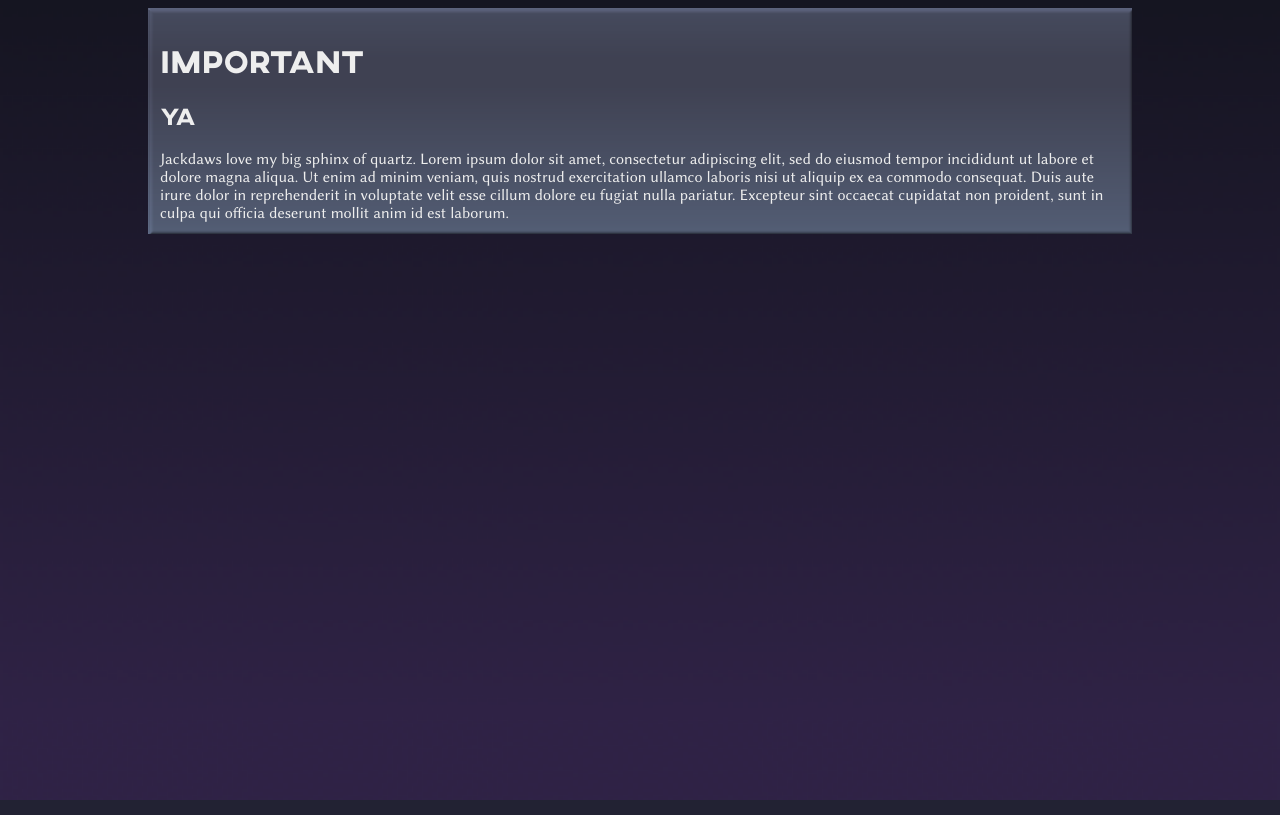
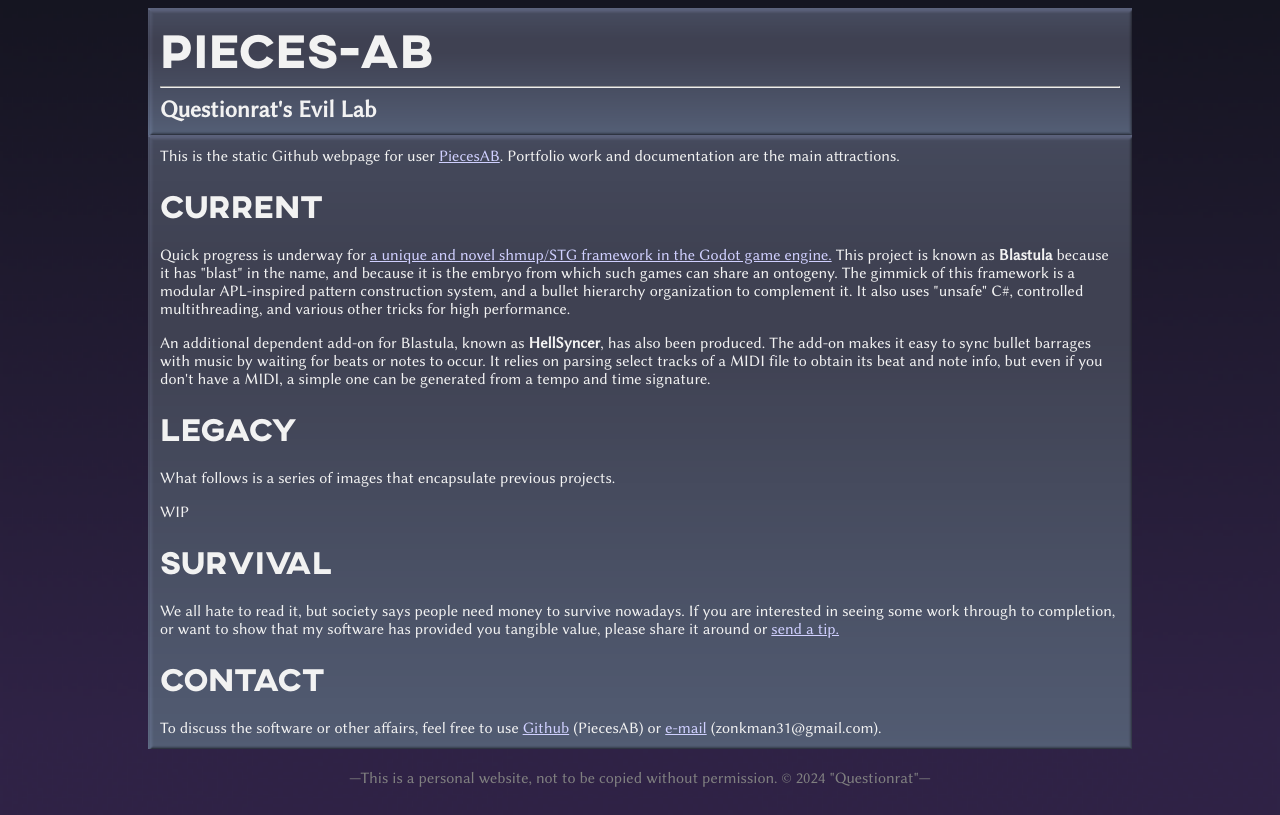
Before and after one commit to PiecesAB/piecesab.github.io, a plain HTML site: page index.html in a window 1280 px wide. Drawn offline with Linux system fonts and the light colour scheme.

Commit message:
working on the main page layout

```diff
--- a/index.html
+++ b/index.html
@@ -2,10 +2,32 @@
 <link rel="stylesheet" href="main-style.css" />
 </head>
 <body>
+<div id="header">
+	<div class="primary-container">
+		<span class="title">Pieces-AB</span>
+		<hr />
+		<span class="subtitle">Questionrat's Evil Lab</span>
+	</div>
+	<div class="navbar">
+
+	</div>
+</div>
 <div class="primary-container">
-<h1>Important</h1>
-<h2>Ya</h2>
-Jackdaws love my big sphinx of quartz.
-Lorem ipsum dolor sit amet, consectetur adipiscing elit, sed do eiusmod tempor incididunt ut labore et dolore magna aliqua. Ut enim ad minim veniam, quis nostrud exercitation ullamco laboris nisi ut aliquip ex ea commodo consequat. Duis aute irure dolor in reprehenderit in voluptate velit esse cillum dolore eu fugiat nulla pariatur. Excepteur sint occaecat cupidatat non proident, sunt in culpa qui officia deserunt mollit anim id est laborum.
+	This is the static Github webpage for user <a href="https://github.com/PiecesAB">PiecesAB</a>.
+	Portfolio work and documentation are the main attractions.
+	<h1>Current</h1>
+	<p>Quick progress is underway for <a href="./blastula/index.html">a unique and novel shmup/STG framework in the Godot game engine.</a> This project is known as <b>Blastula</b> because it has
+	"blast" in the name, and because it is the embryo from which such games can share an ontogeny. The gimmick of this framework is a modular APL-inspired pattern construction system, and a bullet hierarchy organization to complement it. It also uses "unsafe" C#, controlled multithreading, and various other tricks for high performance.</p>
+	<p>An additional dependent add-on for Blastula, known as <b>HellSyncer</b>, has also been produced. The add-on makes it easy to sync bullet barrages with music by waiting for beats or notes to occur. It relies on parsing select tracks of a MIDI file to obtain its beat and note info, but even if you don't have a MIDI, a simple one can be generated from a tempo and time signature.</p>
+	<h1>Legacy</h1>
+	<p>What follows is a series of images that encapsulate previous projects.</p>
+	<p>WIP</p>
+	<h1>Survival</h1>
+	We all hate to read it, but society says people need money to survive nowadays. If you are interested in seeing some work through to completion, or want to show that my software has provided you tangible value, please share it around or <a href="https://ko-fi.com/piecesab">send a tip.</a>
+	<h1>Contact</h1>
+	To discuss the software or other affairs, feel free to use <a href="https://github.com/PiecesAB">Github</a> (PiecesAB) or <a href="mailto:zonkman31@gmail.com">e-mail</a> (zonkman31@gmail.com).
+</div>
+<div id="footer">
+	 &mdash;This is a personal website, not to be copied without permission. &copy; 2024 "Questionrat"&mdash;
 </div>
 </body>
--- a/main-style.css
+++ b/main-style.css
@@ -13,16 +13,36 @@
 	src: url("fonts/Axis Extrabold/Axis Extrabold.otf");
 }
 
+body {
+	background-image: url("images/background.png");
+	background-size: 100% 100%;
+	background-color: #222233;
+	color: #f2f2f2;
+	font-family: linux-biolinum;
+}
+
 h1, h2, h3 {
 	font-family: axis-extrabold;
 }
 
-body {
-	background-image: url("images/background.png");
-	background-size: 100% 100%;
-	background-color: #222233;
-	color: #eeeeee;
-	font-family: linux-biolinum;
+a:link {
+	color: #d0d0ff;
+}
+
+a:visited {
+	color: #ffc0ff;
+}
+
+a:hover, a:active {
+	color: #a0a0b8;
+}
+
+::selection {
+  background: #a0a0b8; /* Gecko Browsers */
+}
+
+::-moz-selection {
+  background: #a0a0b8; /* Gecko Browsers */
 }
 
 .primary-container {
@@ -32,3 +52,19 @@
 	border-image-width: 10px;
 	max-width: 960px;
 }
+
+.title {
+	font-family: axis-extrabold;
+	font-size: 36pt;
+}
+
+.subtitle {
+	font-weight: 700;
+	font-size: 18pt;
+}
+
+#footer {
+	color: #808080;
+	padding: 20px;
+	text-align: center;
+}
```
